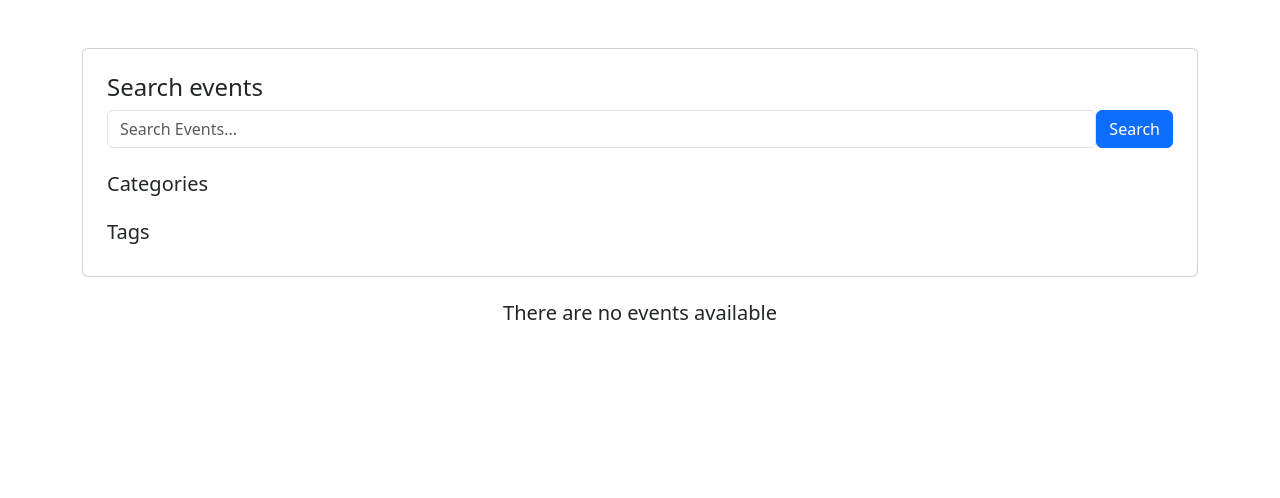
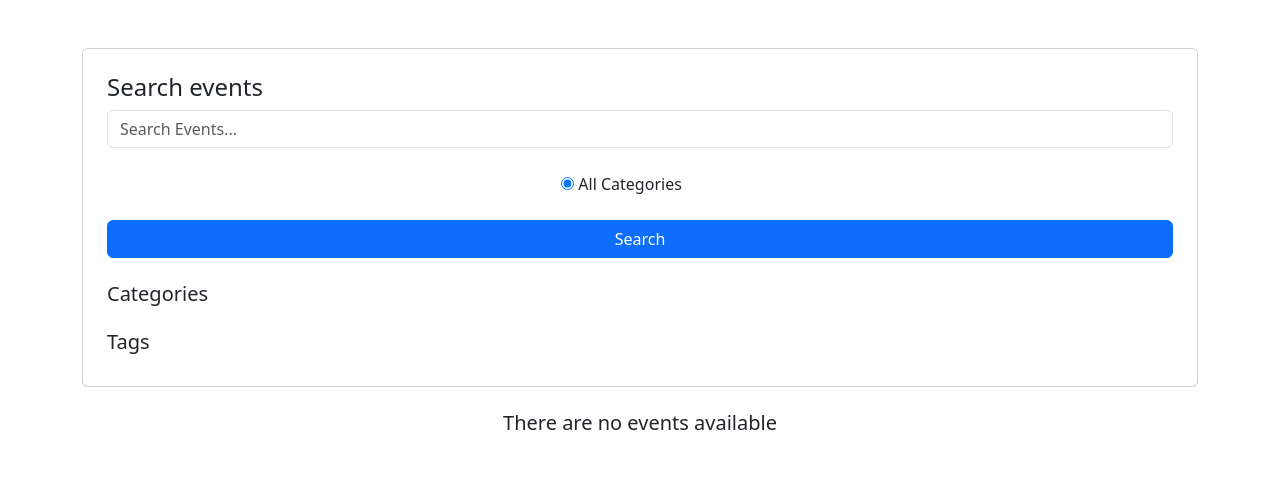
Before and after one commit to Emre-Oktay/workshopPlanner, a Django app: page /events/ in a window 1280 px wide. Shown: the part 72-570 px from the top of the page. Run offline with Django 4.2, Linux system fonts and the light colour scheme; data that the repository does not hold is empty.

Commit message:
Modify event list search

```diff
--- a/events/templates/events/event_list.html
+++ b/events/templates/events/event_list.html
@@ -9,18 +9,40 @@
 <div class="card my-4">
     <div class="card-item mx-4 my-4">
         <h4>Search events</h4>
-        <li class="list-group-item">
-            <div>
-                <form class="d-flex justify-content-between" method="GET" action="{% url 'event_list' %}">
-                    <input class="form-control" type="text" name="q" placeholder="Search Events..." />
-                    <button class="btn btn-primary">Search</button>
-                </form>
-            </div>
-        </li>
+
+        <div>
+            <form class="justify-content-between" method="GET" action="{% url 'event_list' %}">
+                <input class="form-control" type="text" name="q" placeholder="Search Events..." />
+                <div class="my-4 row d-flex justify-content-around align-items-center">
+                    <div class="col-12 col-md-2">
+                        {% if active_category == '' %}
+                        <input type="radio" name="category" value="" checked>
+                        {% else %}
+                        <input type="radio" name="category" value="">
+                        {% endif %}
+                        <label>All Categories</label>
+                    </div>
+                    {% for category in categories %}
+                    <div class="col-12 col-md-2">
+                        {% if category.name == active_category %}
+                        <input type="radio" name="category" value="{{ category.name }}" checked>
+                        {% else %}
+                        <input type="radio" name="category" value="{{ category.name }}">
+                        {% endif %}
+                        <label>{{ category.name }}</label>
+                    </div>
+                    {% endfor %}
+                </div>
+                <div class="text-center">
+                    <button class="btn btn-primary w-100">Search</button>
+                </div>
+            </form>
+        </div>
+
         <div class="mt-4">
             <h5>Categories</h5>
             {% for category in categories %}
-            <a href="{% url 'event_list' %}?q={{category.name}}">{{category}}</a>
+            <a href="{% url 'event_list' %}?category={{category.name}}">{{category}}</a>
             {% endfor %}
         </div>
         <div class="mt-4">
--- a/events/views.py
+++ b/events/views.py
@@ -15,16 +15,20 @@ def home(request):
 
 def event_list(request):
     q = request.GET.get('q', '')
+    category_filter = request.GET.get('category', '')
     events = Event.objects.filter(
         Q(tags__name__icontains=q) |
         Q(category__name__icontains=q) |
         Q(title__icontains=q)
     ).distinct()
+    if category_filter:
+        events = events.filter(category__name__icontains=category_filter)
     event_count = events.count()
     categories = Category.objects.all()
     tags = Tag.objects.all()
+    active_category = category_filter
     context = {'events': events, 'categories': categories,
-               'tags': tags, 'event_count': event_count}
+               'tags': tags, 'event_count': event_count, 'active_category': active_category}
     return render(request, 'events/event_list.html', context)
 
 
--- a/templates/base.html
+++ b/templates/base.html
@@ -20,7 +20,7 @@
     <header class="p-3 text-bg-dark bg-secondary">
         <div class="container">
             <div class="d-flex flex-wrap align-items-center justify-content-center justify-content-lg-start">
-                <a href="{% url 'event_list' %}"
+                <a href="{% url 'home' %}"
                     class="d-flex align-items-center mb-2 mb-lg-0 text-white text-decoration-none">
                     <span class="fs-4">Workshop Planner</span>
                 </a>
@@ -32,9 +32,10 @@
                     <li><a href="#" class="nav-link px-2 text-white">About</a></li>
                 </ul>
 
-                <form class="col-12 col-lg-auto mb-3 mb-lg-0 me-lg-3" role="search">
+                <form class="col-12 col-lg-auto mb-3 mb-lg-0 me-lg-3" role="search" method="GET"
+                    action="{% url 'event_list' %}">
                     <input type="search" class="form-control form-control-dark text-bg-dark bg-secondary"
-                        placeholder="Search..." aria-label="Search">
+                        placeholder="Search..." aria-label="Search" name="q">
                 </form>
                 {% if request.user.is_authenticated %}
                 <div class="dropdown text-end">
```
